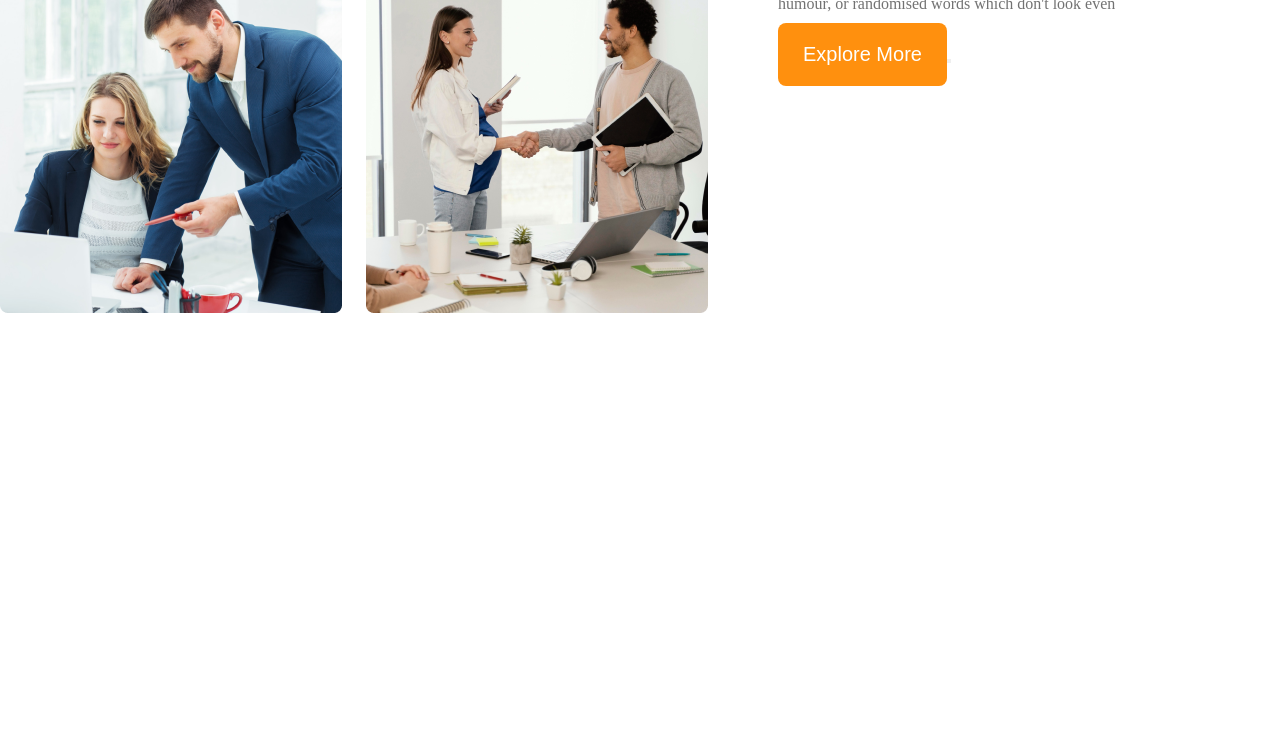
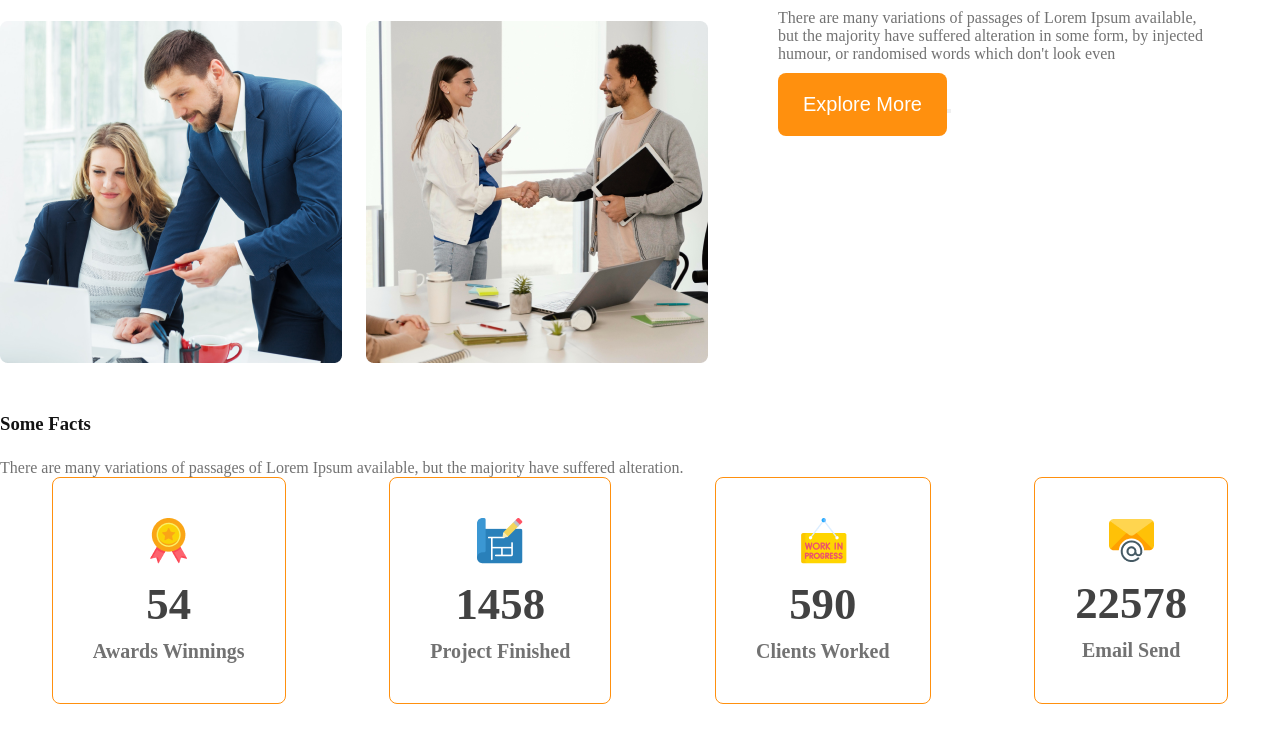
Before and after one commit to hello-Shoiab/g3-architects-website, a plain HTML site: page index.html in a window 1280 px wide. Shown: the part 1281-2024 px from the top of the page. Before the commit the page ends 1664 px from the top, so only its background shows below. Drawn offline with Linux system fonts and the light colour scheme.

Commit message:
added facts section

```diff
--- a/index.html
+++ b/index.html
@@ -12,7 +12,7 @@
     <!-- header starting -->
     <header>
         <nav>
-            <h3 class="nav-title">G3 Architects</h3>
+            <h3 class="section-title">G3 Architects</h3>
             <ul>
                 <li><a href=""></a>Home</li>
                 <li><a href=""></a>About</li>
@@ -47,6 +47,41 @@
                 <button class="btn-primary">Explore More<button>
             </div>
         </saction>
+
+        <!-- features section -->
+        <section class="features">
+
+        </section>
+
+        <!-- facts section -->
+        <section class="facts">
+            <h3 class="section-title">Some Facts</h3>
+            <p class="text-light-gray">There are many variations of passages of Lorem Ipsum available, but the majority have suffered alteration.</p>
+
+            <div class="facts-card-container">
+                <!-- .card*4>img+h2.card-stats+p.card-title -->
+                <div class="card">
+                    <img src="images/icons/ribon.png" alt="">
+                    <h2 class="card-stats">54</h2>
+                    <p class="card-title text-light-gray">Awards Winnings</p>
+                </div>
+                <div class="card">
+                    <img src="images/icons/projects.png" alt="">
+                    <h2 class="card-stats">1458</h2>
+                    <p class="card-title text-light-gray">Project Finished</p>
+                </div>
+                <div class="card">
+                    <img src="images/icons/customers.png" alt="">
+                    <h2 class="card-stats">590</h2>
+                    <p class="card-title text-light-gray">Clients Worked</p>
+                </div>
+                <div class="card">
+                    <img src="images/icons/email.png" alt="">
+                    <h2 class="card-stats">22578</h2>
+                    <p class="card-title text-light-gray">Email Send</p>
+                </div>
+            </div>
+        </section>
     </main>
     <footer>
 
--- a/styles/architects.css
+++ b/styles/architects.css
@@ -6,7 +6,7 @@
     font-family: 'Work Sans', sans-serif;
 }
 
-.text-light-gray{
+.text-light-gray {
     color: #727272;
 }
 
@@ -27,6 +27,12 @@
     border: 0px;
 }
 
+.section-title {
+    font-weight: 700;
+    font: size 3rem;
+    color: #131313;
+}
+
 /* header releted styles */
 
 header {
@@ -38,12 +44,6 @@ nav {
     display: flex;
     justify-content: space-between;
     align-items: center;
-}
-
-.nav-title {
-    font-weight: 700;
-    font: size 3rem;
-    color: #131313;
 }
 
 nav ul {
@@ -79,35 +79,35 @@ nav li a {
     color: #727272;
 }
 
-.banner img{
+.banner img {
     margin-top: 20px;
     width: 100%;
 }
 
 /* main styles */
-main{
+main {
     max-width: 1440px;
     margin: 70px auto;
 }
 
 /* teams styles */
-.teams-container{
+.teams-container {
     display: flex;
     align-items: center;
 }
 
-.teams-img-container{
+.teams-img-container {
     display: grid;
     grid-template-columns: repeat(2, 1fr);
     gap: 24px;
 }
 
-.teams-content{
+.teams-content {
     padding-right: 70px;
     padding-left: 70px;
 }
 
-.teams-title{
+.teams-title {
     font-size: 45px;
 }
 
@@ -126,11 +126,40 @@ main{
     font-weight: 700;
 }
 
-.text-light-gray{
+.text-light-gray {
     color: #727272;
     margin-top: 24px;
 }
 
+/* facts styles */
+.section-title{
+    margin-top: 50px;
+}
+
+.facts-card-container{
+    display: flex;
+    justify-content: space-around;
+}
+
+.facts-card-container .card {
+    border-radius: 8px;
+    border: 1px solid #FF900E;
+    text-align: center;
+    padding: 40px 40px;
+}
+
+.facts-card-container .card-title{
+    font-weight: 600;
+    font-size: 1.25rem;
+    margin-top: 5px;
+}
+
+.facts-card-container .card-stats{
+    font-size: 2.8rem;
+    color: #424242;
+    margin-top: 10px;
+    margin-bottom: 10px;
+}
 
 /* responsive media quary */
 /* mobile devices */
@@ -138,16 +167,17 @@ main{
     header {
         padding: 20px;
     }
+
     nav,
     .teams-container {
         flex-direction: column;
     }
 
-    .teams-img-container{
+    .teams-img-container {
         grid-template-columns: 1fr;
     }
 
-    .teams-content{
+    .teams-content {
         padding-right: 20px;
         padding-left: 20px;
     }
@@ -156,12 +186,13 @@ main{
 /* tablet or mediym devices */
 @media screen and (min-width:576px) and (max-width:960px) {
 
-    nav,.teams-container {
+    nav,
+    .teams-container {
         flex-direction: column
     }
 
-    header{
+    header {
         padding: 50px;
-     }
+    }
 
-    }
+}
```
